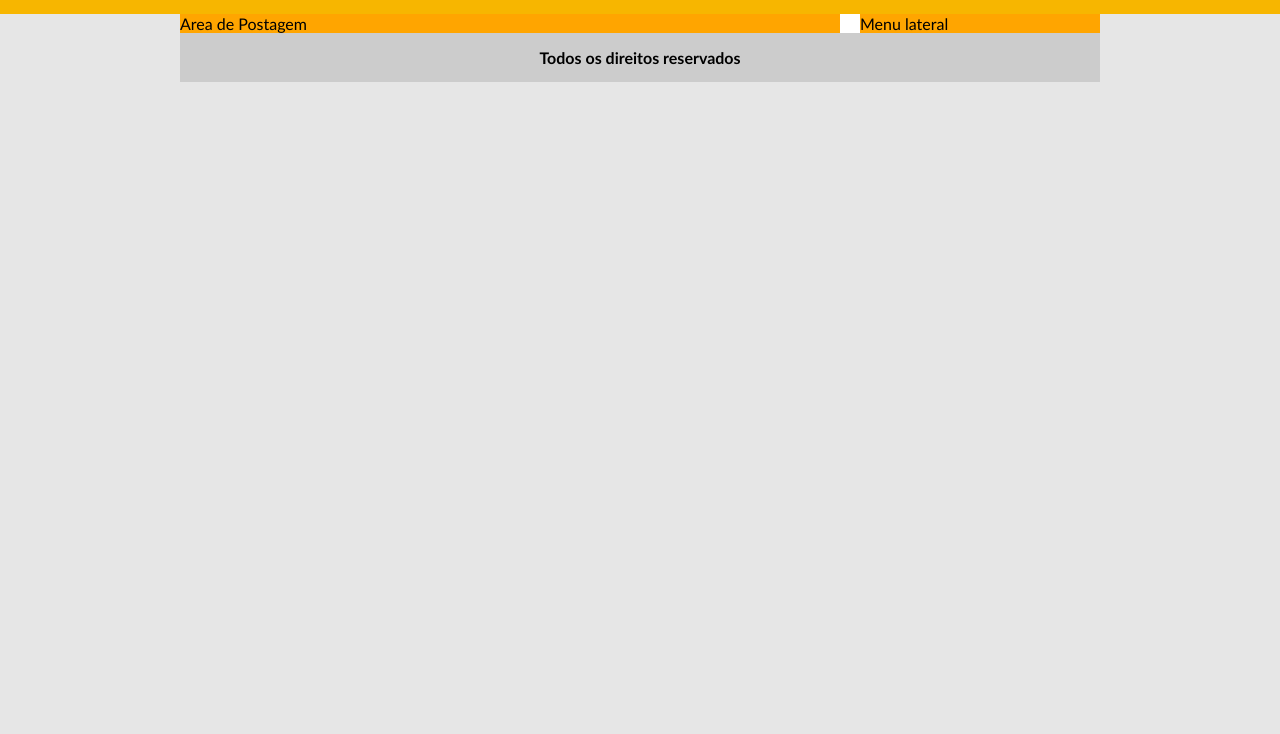
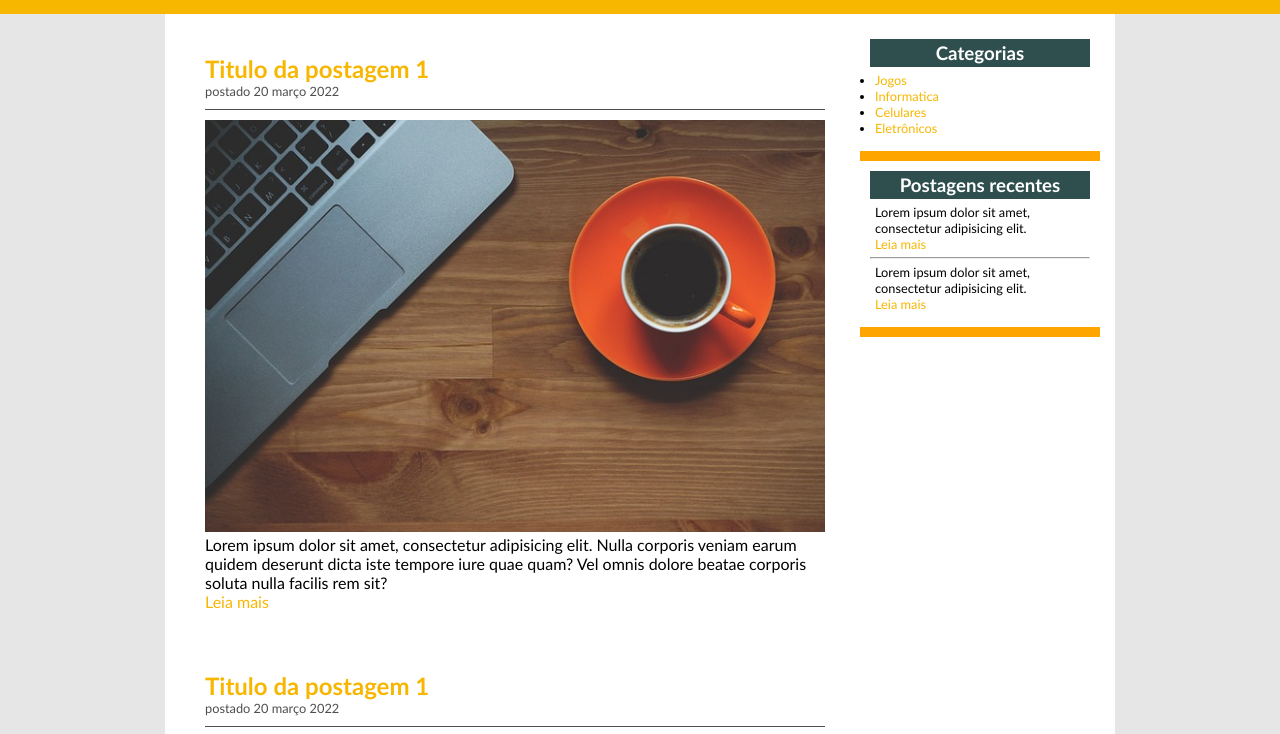
Before and after one commit to whoisrfael/projetoUnes, a plain HTML site: page TecBlog/index.html in a window 1280 px wide. Shown: the part 123-857 px from the top of the page. Before the commit the page ends 800 px from the top, so only its background shows below. Drawn offline with Linux system fonts and the light colour scheme.

Commit message:
Update index + style

```diff
--- a/TecBlog/css/style.css
+++ b/TecBlog/css/style.css
@@ -27,15 +27,17 @@ body {
     background: white;
     width: 920px;
     margin: 0 auto;
+    padding: 15px;
 }
 
-#area-postagens, #menu-lateral {
+#menu-lateral {
     background: orange;
 }
 
 #area-postagens {
     width: 660px;
     float: left;
+    padding: 5px;
 }
 
 #menu-lateral {
@@ -43,10 +45,29 @@ body {
     float: right;
 }
 
+.conteudo-lateral {
+    background: white;
+    padding: 10px;
+    margin-bottom: 10px;
+
+}
+
+.texto-lateral {
+    font-size: 0.8em;
+    padding: 5px;
+}
+
+.postagem {
+    padding: 20px;
+    margin-bottom: 20px;
+    background: white;
+}
+
 #rodape {
     clear: both;
+    color: white;
     text-align: center;
-    background: #CCC;
+    background: darkslategrey;
     font-weight: bold;
     padding: 15px;
 }
@@ -54,14 +75,23 @@ body {
 /* Formatação do Menu */
 
 a:link, a:visited {
+    color: #f7b600;
+}
+
+a:hover {
+    text-decoration: underline;
+}
+
+#area-cabecalho a:link, #area-cabecalho a:visited {
     color: #e6e6e6;
     padding: 8px;
     border-radius: 5px;
 }
 
-a:hover {
+#area-cabecalho a:hover {
     color: #f7b600;
     background: #fff;
+    text-decoration: none;
 }
 
 a {
@@ -71,10 +101,35 @@ a {
 /* Formatação Geral */
 
 h1 {
-    color: #4e4e4e;
+    color: darkslategrey;
     font-size: 2.5em;
+    text-shadow: 2px 2px 5px rgba(0, 0, 0, 0.5);
+}
+
+h2 {
+    color: #f7b600;
+}
+
+h3 {
+    color: white;
+    background-color: darkslategrey;
+    padding: 3px;
+    text-align: center;
 }
 
 .branco {
     color: #e6e6e6;
 }
+
+.data-postagem {
+    font-size: 0.8em;
+    color: #4e4e4e;
+    border-bottom: 1px solid #4e4e4e;
+    padding-bottom: 10px;
+    margin-bottom: 10px;
+    display: block;
+}
+
+img {
+    width: 620px;
+}
--- a/TecBlog/index.html
+++ b/TecBlog/index.html
@@ -28,11 +28,69 @@
     <div id="area-principal">
 
         <div id="area-postagens">
-            Area de Postagem
+
+            <!-- abertura postagem -->
+            <div class="postagem">
+                <h2>Titulo da postagem 1</h2>
+                <span class="data-postagem">postado 20 março 2022</span>
+                <img src="img/imagem1.jpg" alt="">
+
+                <p>Lorem ipsum dolor sit amet, consectetur adipisicing elit. Nulla corporis veniam earum quidem deserunt dicta iste tempore iure quae quam? Vel omnis dolore beatae corporis soluta nulla facilis rem sit?</p>
+                <a href="">Leia mais</a>
+            </div> <!--// Fechamento postagem -->
+
+            <!-- abertura postagem -->
+            <div class="postagem">
+                <h2>Titulo da postagem 1</h2>
+                <span class="data-postagem">postado 20 março 2022</span>
+                <img src="img/imagem3.jpg" alt="">
+
+                <p>Lorem ipsum dolor sit amet, consectetur adipisicing elit. Nulla corporis veniam earum quidem deserunt dicta iste tempore iure quae quam? Vel omnis dolore beatae corporis soluta nulla facilis rem sit?</p>
+                <a href="">Leia mais</a>
+            </div> <!--// Fechamento postagem -->
+
+            <!-- abertura postagem -->
+            <div class="postagem">
+                <h2>Titulo da postagem 1</h2>
+                <span class="data-postagem">postado 20 março 2022</span>
+                <img src="img/imagem2.jpg" alt="">
+
+                <p>Lorem ipsum dolor sit amet, consectetur adipisicing elit. Nulla corporis veniam earum quidem deserunt dicta iste tempore iure quae quam? Vel omnis dolore beatae corporis soluta nulla facilis rem sit?</p>
+                <a href="">Leia mais</a>
+            </div> <!--// Fechamento postagem -->
+
         </div>
 
         <div id="menu-lateral">
-            Menu lateral
+
+            <div class="conteudo-lateral">
+                <h3>Categorias</h3>
+                <div class="texto-lateral">
+                    <ul>
+                        <li><a href="">Jogos</a></li>
+                        <li><a href="">Informatica</a></li>
+                        <li><a href="">Celulares</a></li>
+                        <li><a href="">Eletrônicos</a></li>
+                    </ul>
+                </div>
+            </div>
+
+            <div class="conteudo-lateral">
+                <h3>Postagens recentes</h3>
+                <div class="texto-lateral">
+                    <p>Lorem ipsum dolor sit amet, consectetur adipisicing elit.</p>
+                    <a href="">Leia mais</a>
+                </div>
+
+                <hr>
+
+
+                <div class="texto-lateral">
+                    <p>Lorem ipsum dolor sit amet, consectetur adipisicing elit.</p>
+                    <a href="">Leia mais</a>
+                </div>
+            </div>
+
         </div>
 
         <div id="rodape">
```
